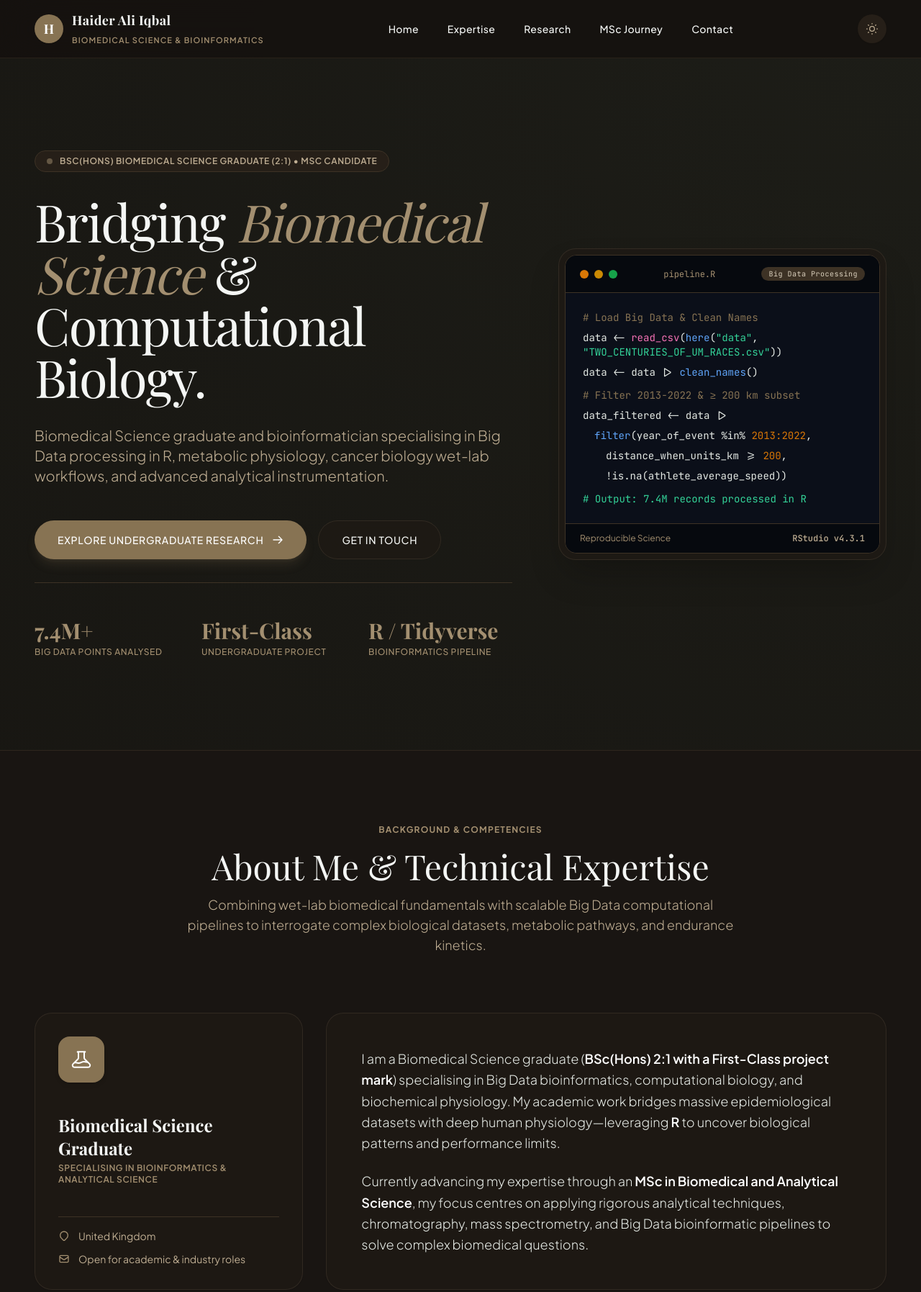
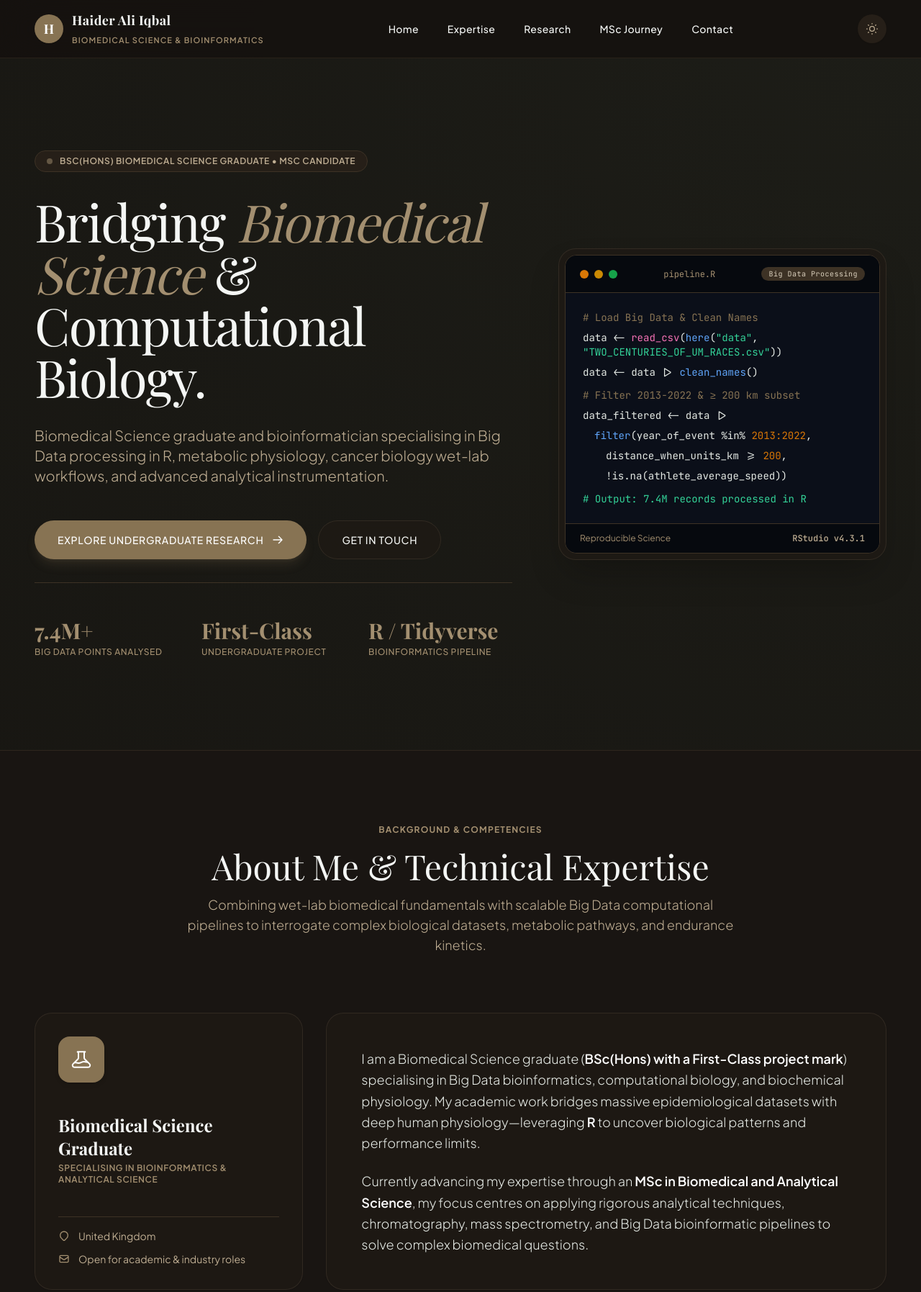
Before and after one commit to haiderali-iqbal/portfolio, a plain HTML site: page index.html in a window 1280 px wide. Shown: the top 1795 px of the page at 72% size. Drawn offline with nearby package versions, Linux system fonts and the light colour scheme; a web font is replaced by a local one.

Commit message:
Add files via upload

```diff
--- a/index.html
+++ b/index.html
@@ -117,7 +117,7 @@
                 <div class="lg:col-span-7 space-y-8">
                     <div class="inline-flex items-center space-x-2.5 px-4 py-1.5 rounded-full bg-[#ede8dc] dark:bg-[#261f18] border border-[#d9cfbc] dark:border-[#3d3225] text-sage-700 dark:text-editorial-300 text-xs font-semibold tracking-wider uppercase">
                         <span class="w-2 h-2 rounded-full bg-sage-600 dark:bg-editorial-400 animate-pulse"></span>
-                        <span>BSc(Hons) Biomedical Science Graduate (2:1) • MSc Candidate</span>
+                        <span>BSc(Hons) Biomedical Science Graduate • MSc Candidate</span>
                     </div>
 
                     <h1 class="text-5xl sm:text-6xl lg:text-7xl font-serif font-normal tracking-tight leading-[1.1]">
@@ -224,7 +224,7 @@
 
                 <div class="lg:col-span-8 rounded-3xl glass-panel p-8 sm:p-12 space-y-6 shadow-sm flex flex-col justify-center">
                     <p class="text-lg text-[#3d3225] dark:text-[#e5eae5] font-light leading-relaxed">
-                        I am a Biomedical Science graduate (<strong class="font-semibold text-[#261f18] dark:text-white">BSc(Hons) 2:1 with a First-Class project mark</strong>) specialising in Big Data bioinformatics, computational biology, and biochemical physiology. My academic work bridges massive epidemiological datasets with deep human physiology—leveraging <strong class="font-semibold text-[#261f18] dark:text-white">R</strong> to uncover biological patterns and performance limits.
+                        I am a Biomedical Science graduate (<strong class="font-semibold text-[#261f18] dark:text-white">BSc(Hons) with a First-Class project mark</strong>) specialising in Big Data bioinformatics, computational biology, and biochemical physiology. My academic work bridges massive epidemiological datasets with deep human physiology—leveraging <strong class="font-semibold text-[#261f18] dark:text-white">R</strong> to uncover biological patterns and performance limits.
                     </p>
                     <p class="text-lg text-[#3d3225] dark:text-[#e5eae5] font-light leading-relaxed">
                         Currently advancing my expertise through an <strong class="font-semibold text-[#261f18] dark:text-white">MSc in Biomedical and Analytical Science</strong>, my focus centres on applying rigorous analytical techniques, chromatography, mass spectrometry, and Big Data bioinformatic pipelines to solve complex biomedical questions.
```
